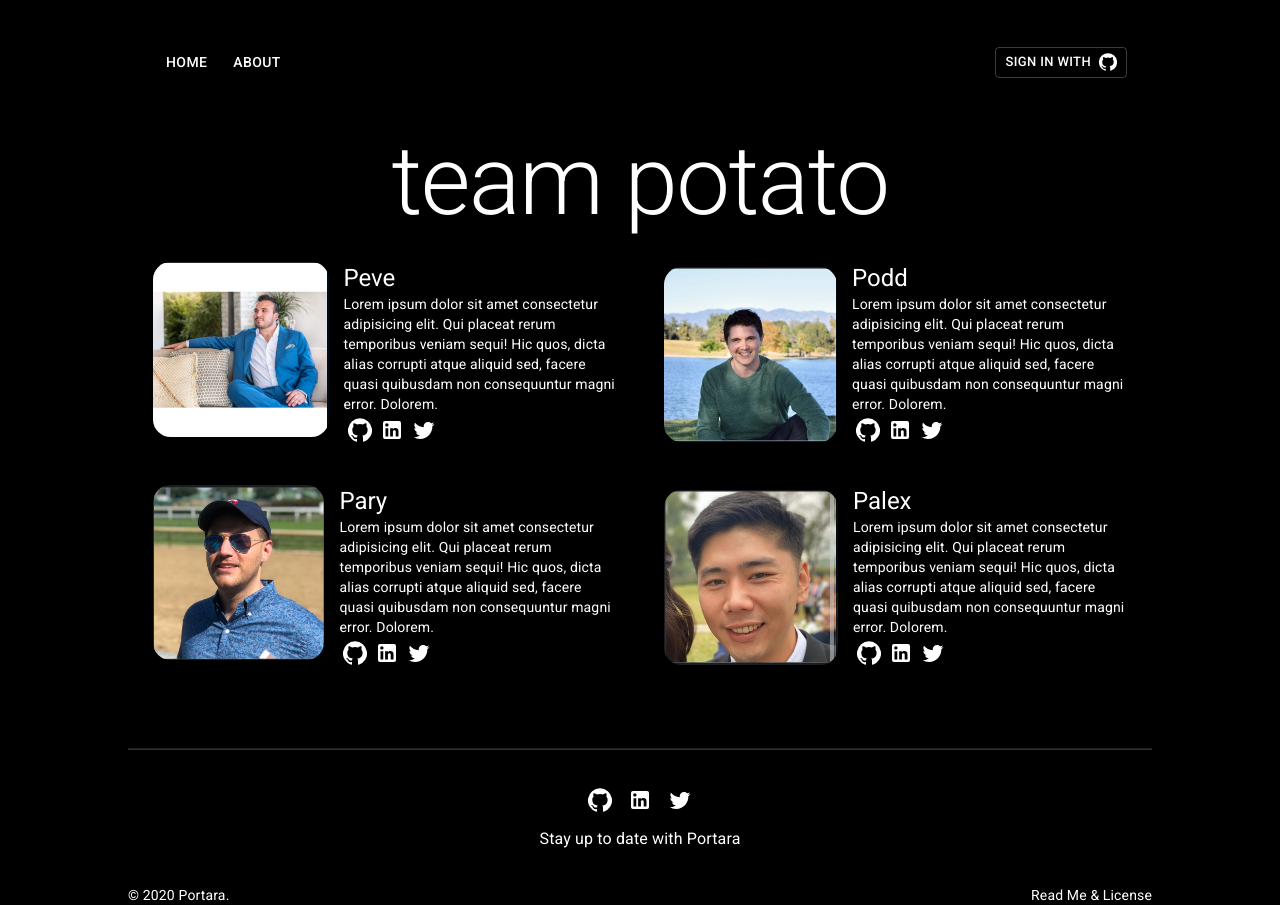
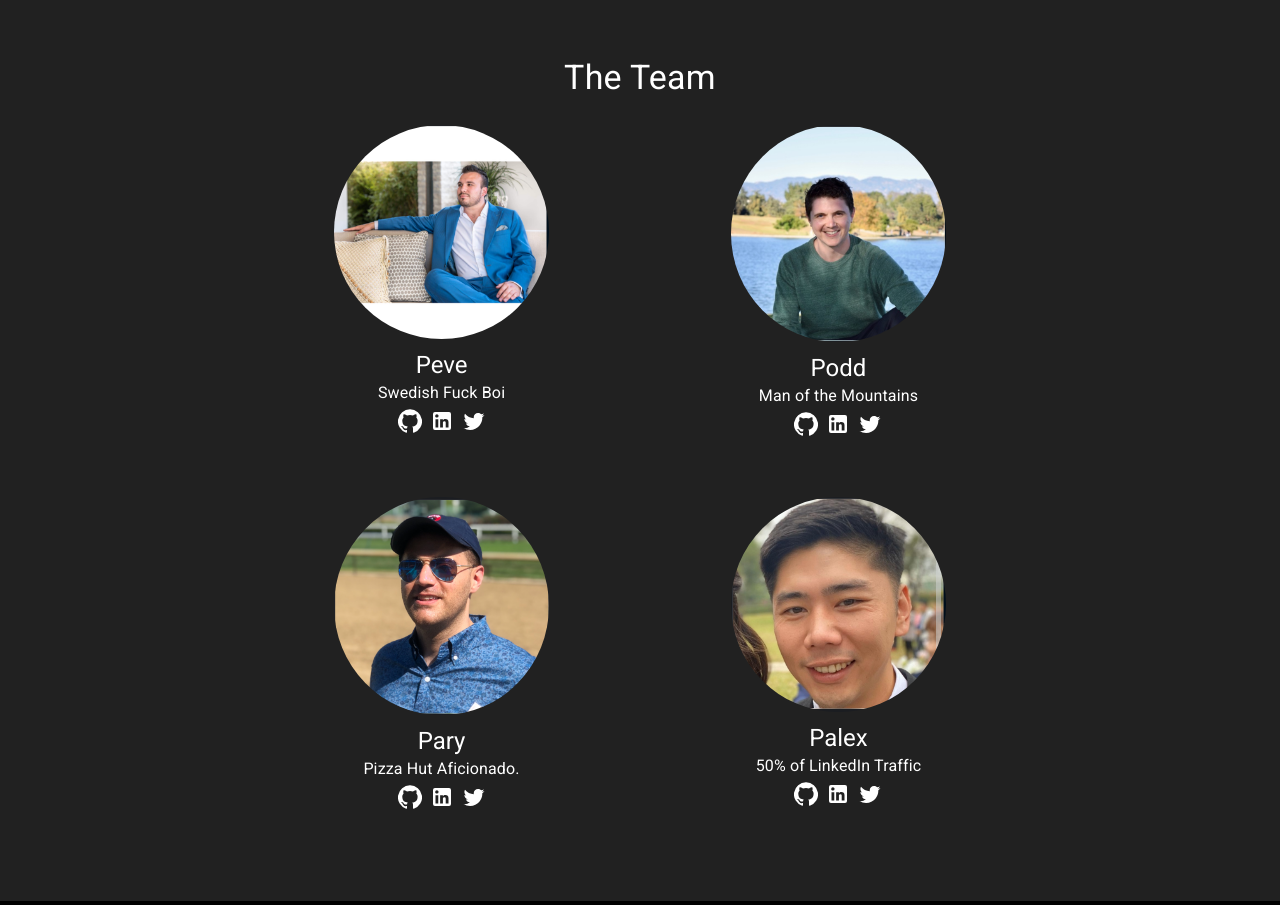
Before and after one commit to portara-tools/portara-website, a React (Create React App) app in the folder client/: page /about in a window 1280 px wide. Built offline with nearby package versions, Linux system fonts and the light colour scheme.

Commit message:
moving about page to landing page

```diff
--- a/client/src/components/About.tsx
+++ b/client/src/components/About.tsx
@@ -13,16 +13,16 @@ import Title from './Title'
 const About: React.FunctionComponent = (props) => {
   const classes = useStyles(props);
   return (
-    <>
-      <Navbar />
-      <Typography variant="h1" align="center">team potato</Typography>
+    <div style={{ background: '#212121', padding: '2rem'}}>
+      {/* <hr style={{ width: '80%', marginBottom: '30px', opacity: '.2' }}></hr> */}
       <Box maxWidth='sm' className={classes.container}>
+        <Typography variant="h4" align="center">The Team</Typography>
         <Grid container spacing={6} className={classes.peopleContainer}>
           <Grid item xs={6} className={classes.personCard}>
-            <img alt='Peve' src={'/a.png'} style={{ height: '175px', marginRight: '15px', borderRadius: '10%' }} />
+            <img alt='Peve' src={'/a.png'} className={classes.headshot}/>
             <Box className={classes.infoBox}>
               <Typography variant='h5'>Peve</Typography>
-              <Typography variant='body2'>Lorem ipsum dolor sit amet consectetur adipisicing elit. Qui placeat rerum temporibus veniam sequi! Hic quos, dicta alias corrupti atque aliquid sed, facere quasi quibusdam non consequuntur magni error. Dolorem.</Typography>
+              <Typography variant='body1'>Swedish Fuck Boi</Typography>
               <div className={classes.socialLinks}>
                 <Link href="https://github.com/oslabs-beta/portara">
                   <GitHubIcon className={classes.socialLink} />
@@ -37,11 +37,10 @@ const About: React.FunctionComponent = (props) => {
             </Box>
           </Grid>
           <Grid item xs={6} className={classes.personCard}>
-
-            <img alt='Podd' src={'/b.png'} style={{ height: '175px', marginRight: '15px', marginTop: '5px', borderRadius: '10%' }} />
+            <img alt='Podd' src={'/b.png'} className={classes.headshot}/>
             <Box className={classes.infoBox}>
               <Typography variant='h5'>Podd</Typography>
-              <Typography variant='body2'>Lorem ipsum dolor sit amet consectetur adipisicing elit. Qui placeat rerum temporibus veniam sequi! Hic quos, dicta alias corrupti atque aliquid sed, facere quasi quibusdam non consequuntur magni error. Dolorem.</Typography>
+              <Typography variant='body1'>Man of the Mountains</Typography>
               <div className={classes.socialLinks}>
                 <Link href="https://github.com/oslabs-beta/portara">
                   <GitHubIcon className={classes.socialLink} />
@@ -56,14 +55,12 @@ const About: React.FunctionComponent = (props) => {
             </Box>
           </Grid>
         </Grid>
-
         <Grid container spacing={6} className={classes.peopleContainer}>
           <Grid item xs={6} className={classes.personCard}>
-
-            <img alt='Pary' src={'/c.png'} style={{ height: '175px', marginRight: '15px', borderRadius: '10%' }} />
+            <img alt='Pary' src={'/c.png'} className={classes.headshot}  />
             <Box className={classes.infoBox}>
               <Typography variant='h5'>Pary</Typography>
-              <Typography variant='body2'>Lorem ipsum dolor sit amet consectetur adipisicing elit. Qui placeat rerum temporibus veniam sequi! Hic quos, dicta alias corrupti atque aliquid sed, facere quasi quibusdam non consequuntur magni error. Dolorem.</Typography>
+              <Typography variant='body1'>Pizza Hut Aficionado.</Typography>
               <div className={classes.socialLinks}>
                 <Link href="https://github.com/oslabs-beta/portara">
                   <GitHubIcon className={classes.socialLink} />
@@ -78,11 +75,10 @@ const About: React.FunctionComponent = (props) => {
             </Box>
           </Grid>
           <Grid item xs={6} className={classes.personCard}>
-
-            <img alt='Palex' src={'/d.png'} style={{ height: '175px', marginRight: '15px', marginTop: '5px', borderRadius: '10%' }} />
+            <img alt='Palex' src={'/d.png'} className={classes.headshot}/>
             <Box className={classes.infoBox}>
               <Typography variant='h5'>Palex</Typography>
-              <Typography variant='body2'>Lorem ipsum dolor sit amet consectetur adipisicing elit. Qui placeat rerum temporibus veniam sequi! Hic quos, dicta alias corrupti atque aliquid sed, facere quasi quibusdam non consequuntur magni error. Dolorem.</Typography>
+              <Typography variant='body1'>50% of LinkedIn Traffic</Typography>
               <div className={classes.socialLinks}>
                 <Link href="https://github.com/oslabs-beta/portara">
                   <GitHubIcon className={classes.socialLink} />
@@ -98,8 +94,7 @@ const About: React.FunctionComponent = (props) => {
           </Grid>
         </Grid>
       </Box>
-      <Footer />
-    </>
+    </div>
   );
 };
 
@@ -109,29 +104,43 @@ const useStyles = makeStyles(() => ({
     backgroundSize: 'contain',
     padding: '25px',
     margin: '0 10%',
+    display: 'flex',
+    flexDirection: 'column',
+    alignItems: 'center',
   },
   peopleContainer: {
+    padding: '1rem',
+    width: '100%',
+    display: 'flex',
+    justifyContent: 'space-evenly',
   },
   personCard: {
     display: 'flex',
-    flexDirection: 'row',
+    flexDirection: 'column',
+    alignItems: 'center',
     marginBottom: '10px',
-    width: '90%',
+    maxWidth: '300px',
+  },
+  headshot: {
+    width: '85%',
+    borderRadius: '100%',
+    margin: '10px',
   },
   infoBox: {
     display: 'flex',
     flexDirection: 'column',
+    alignItems: 'center'
   },
   socialLinks: {
     display: 'flex',
-    hoverOpacity: "0.4",
-    '&:hover': {
-      color: '#7209b7',
-      backgroundColor: 'black',
-    },
   },
   socialLink: {
     margin: '4px',
+    '&:hover': {
+      opacity: '.4',
+      position: 'relative',
+      bottom: '1px',
+    },
   },
 }));
 
--- a/client/src/components/Footer.tsx
+++ b/client/src/components/Footer.tsx
@@ -12,7 +12,6 @@ const Footer: React.FunctionComponent = () => {
 
   return(
     <footer className={classes.footer}>
-      <hr style={{ width: '100%', marginBottom: '30px', opacity: '.2' }}></hr>
         <div className={classes.socialLinks}>
           <Link href="https://github.com/oslabs-beta/portara">
             <GitHubIcon className={classes.socialLink} />
@@ -27,6 +26,7 @@ const Footer: React.FunctionComponent = () => {
           <Typography variant="subtitle1" align="center">
             Stay up to date with Portara
           </Typography>
+          <hr style={{ width: '60%', margin: '30px 0', opacity: '.2' }}></hr>
         <div className={classes.footerLinks}>
           <Typography variant="body2">
             {'© '}
@@ -53,19 +53,19 @@ const useStyles = makeStyles(() => ({
     display: 'flex',
     flexDirection: 'column',
     alignItems: 'center',
-    margin: '2rem 10%',
+    margin: '4rem 10%',
     height: '5rem',
   },
   socialLinks: {
     display: 'flex',
-    hoverOpacity: "0.4",
-    '&:hover': {
-      color: '#7209b7',
-      backgroundColor: 'black',
-    },
   },
   socialLink: {
     margin: '.5rem',
+    '&:hover': {
+      opacity: '.4',
+      position: 'relative',
+      bottom: '1px',
+    },
   },
   footerLinks: {
     display: 'flex',
--- a/client/src/components/LandingPage.tsx
+++ b/client/src/components/LandingPage.tsx
@@ -1,6 +1,7 @@
+import React from 'react';
 import Navbar from './Navbar';
 import Footer from './Footer';
-import React from 'react';
+import About from './About';
 import { Button, Typography, Grid, Link as LinkM, Box, Zoom } from '@material-ui/core';
 import { makeStyles } from '@material-ui/styles';
 import AnimatedCard from './AnimatedCard';
@@ -127,6 +128,7 @@ const LandingPage = () => {
       </Box>
       <br />
       {/* <Box maxWidth='sm' className={classes.gradientContainer}></Box> */}
+      <About />
       <Footer />
     </>
   );
--- a/client/src/components/Navbar.tsx
+++ b/client/src/components/Navbar.tsx
@@ -23,7 +23,7 @@ const Navbar: React.FunctionComponent = (props) => {
               </Link>
             </Button>
             <Button >
-              <Link to="/about" className={classes.linkStyle}>
+              <Link to="#about" className={classes.linkStyle}>
                 ABOUT
               </Link>
             </Button>
--- a/client/src/components/dashboard/Navigator.tsx
+++ b/client/src/components/dashboard/Navigator.tsx
@@ -1,6 +1,7 @@
 import React from 'react';
 import clsx from 'clsx';
 import { createStyles, Theme, withStyles, WithStyles } from '@material-ui/core/styles';
+import Link from '@material-ui/core/Link';
 import Divider from '@material-ui/core/Divider';
 import Drawer, { DrawerProps } from '@material-ui/core/Drawer';
 import List from '@material-ui/core/List';
@@ -66,6 +67,15 @@ const styles = (theme: Theme) =>
     divider: {
       marginTop: theme.spacing(2),
     },
+    linkStyle: {
+      textDecoration: 'none',
+      color: 'white',
+      hoverOpacity: "0.8",
+      padding: '5px',
+      '&:hover': {
+        textDecoration: 'none',
+      }
+    },
   });
 
 export interface NavigatorProps extends Omit<DrawerProps, 'classes'>, WithStyles<typeof styles> {}
@@ -77,7 +87,9 @@ function Navigator(props: NavigatorProps) {
     <Drawer variant="permanent" {...other}>
       <List disablePadding>
         <ListItem className={clsx(classes.firebase, classes.item, classes.itemCategory)}>
-          Portara
+          <Link href="/" className={classes.linkStyle}>
+            Portara
+          </Link>
         </ListItem>
         <ListItem className={clsx(classes.item, classes.itemCategory)}>
           <ListItemIcon className={classes.itemIcon}>
--- a/client/src/components/dashboard/RateLimitAdjuster.tsx
+++ b/client/src/components/dashboard/RateLimitAdjuster.tsx
@@ -110,7 +110,7 @@ const RateLimitAdjuster: React.FunctionComponent = () => {
                     handleDuration(e, index, "limit", newValue)
                   }}
                   />
-                  <label>Duration</label>
+                  <Typography className={classes.text}>Duration</Typography>
                     <TextField
                       name="per"
                       placeholder={setting.per}
```
